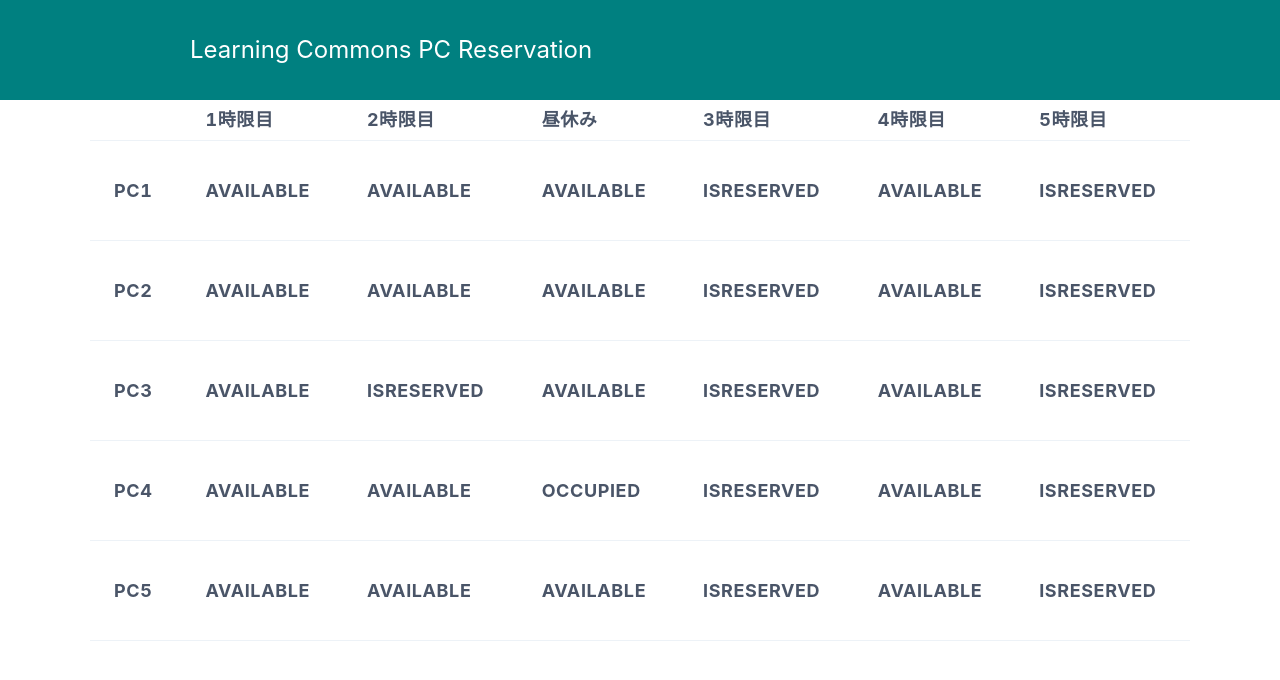
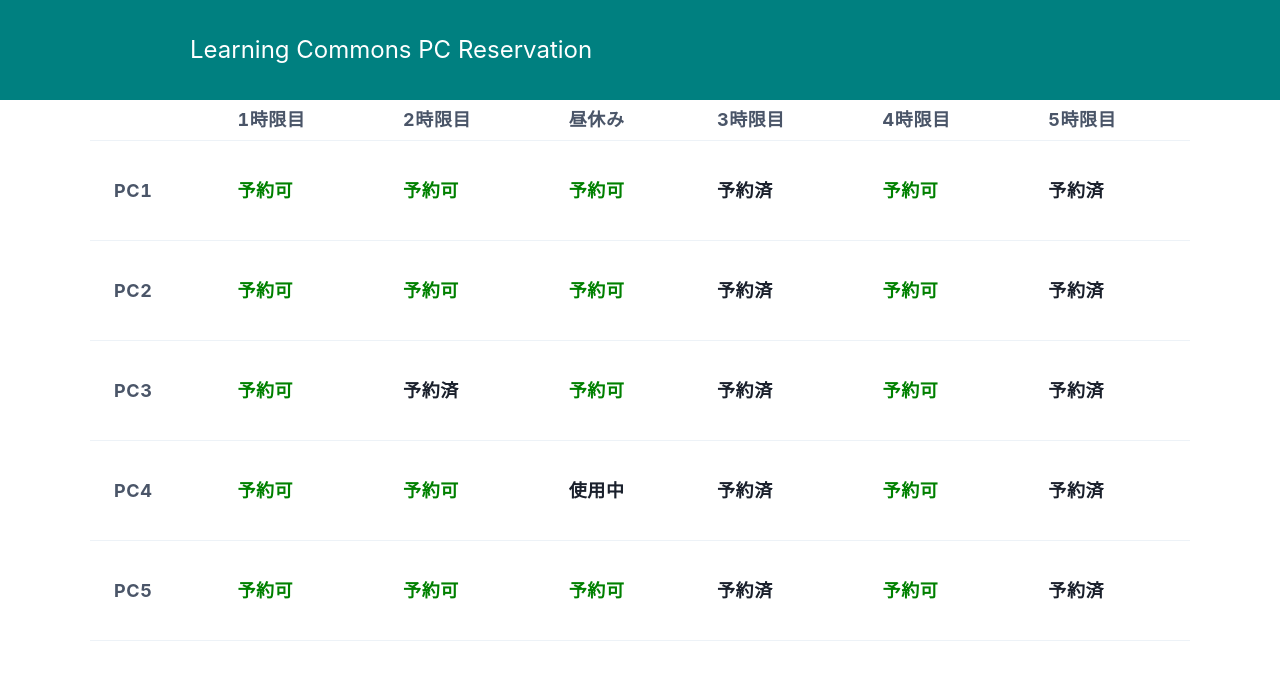
Before and after one commit to Yuta123456/reservation-pc-seat, a Next.js app: page / in a window 1280 px wide. Shown: the top 680 px of the page. Built offline with nearby package versions, Linux system fonts and the light colour scheme.

Commit message:
良い感じに色を当てる。

```diff
--- a/src/components/reservation_table/ReservationTable.tsx
+++ b/src/components/reservation_table/ReservationTable.tsx
@@ -9,7 +9,7 @@ import {
   Box,
 } from "@/app/common/components";
 import { useIsPc } from "@/Hooks/isPc";
-import { reservationData } from "@/mockData/ReservationData";
+import { reservationData, ReservationState } from "@/mockData/ReservationData";
 import { FC } from "react";
 
 type ReservationTableProps = {
@@ -33,6 +33,22 @@ export const ReservationTable: FC<ReservationTableProps> = ({
   );
 };
 
+const reservationStateStyle: Record<ReservationState, {}> = {
+  available: {
+    color: "green",
+  },
+  isReserved: {
+    color: "gley",
+  },
+  occupied: {
+    color: "gley",
+  },
+};
+const reservationStateText: Record<ReservationState, string> = {
+  available: "予約可",
+  isReserved: "予約済",
+  occupied: "使用中",
+};
 const PCReservationTable: FC<ReservationTableProps> = ({ onCellClick }) => {
   return (
     <Box minW={"900px"} maxW={"1100px"} margin="auto">
@@ -73,13 +89,16 @@ const PCReservationTable: FC<ReservationTableProps> = ({ onCellClick }) => {
                       return (
                         <Th
                           key={j}
-                          sx={{ height: "100px" }}
+                          sx={{
+                            height: "100px",
+                            ...reservationStateStyle[resInfo.reservationState],
+                          }}
                           onClick={() => {
                             onCellClick(String(index), String(j));
                           }}
                         >
                           <Text fontSize={"1.5em"}>
-                            {resInfo.reservationState}
+                            {reservationStateText[resInfo.reservationState]}
                           </Text>
                         </Th>
                       );
@@ -135,12 +154,19 @@ const SPReservationTable: FC<ReservationTableProps> = ({ onCellClick }) => {
                       return (
                         <Th
                           key={j}
-                          sx={{ height: "40px" }}
-                          onClick={() => {
-                            onCellClick(String(index), String(j));
+                          sx={{
+                            height: "60px",
+                            ...reservationStateStyle[resInfo.reservationState],
                           }}
+                          {...(resInfo.reservationState === "available" && {
+                            onClick: () => {
+                              onCellClick(String(index), String(j));
+                            },
+                          })}
                         >
-                          <Text>{resInfo.reservationState}</Text>
+                          <Text>
+                            {reservationStateText[resInfo.reservationState]}
+                          </Text>
                         </Th>
                       );
                     })}
--- a/src/mockData/ReservationData.ts
+++ b/src/mockData/ReservationData.ts
@@ -1,4 +1,4 @@
-type ReservationState = "isReserved" | "available" | "occupied";
+export type ReservationState = "isReserved" | "available" | "occupied";
 
 type ReservationInfo = {
   reservationState: ReservationState;
```
